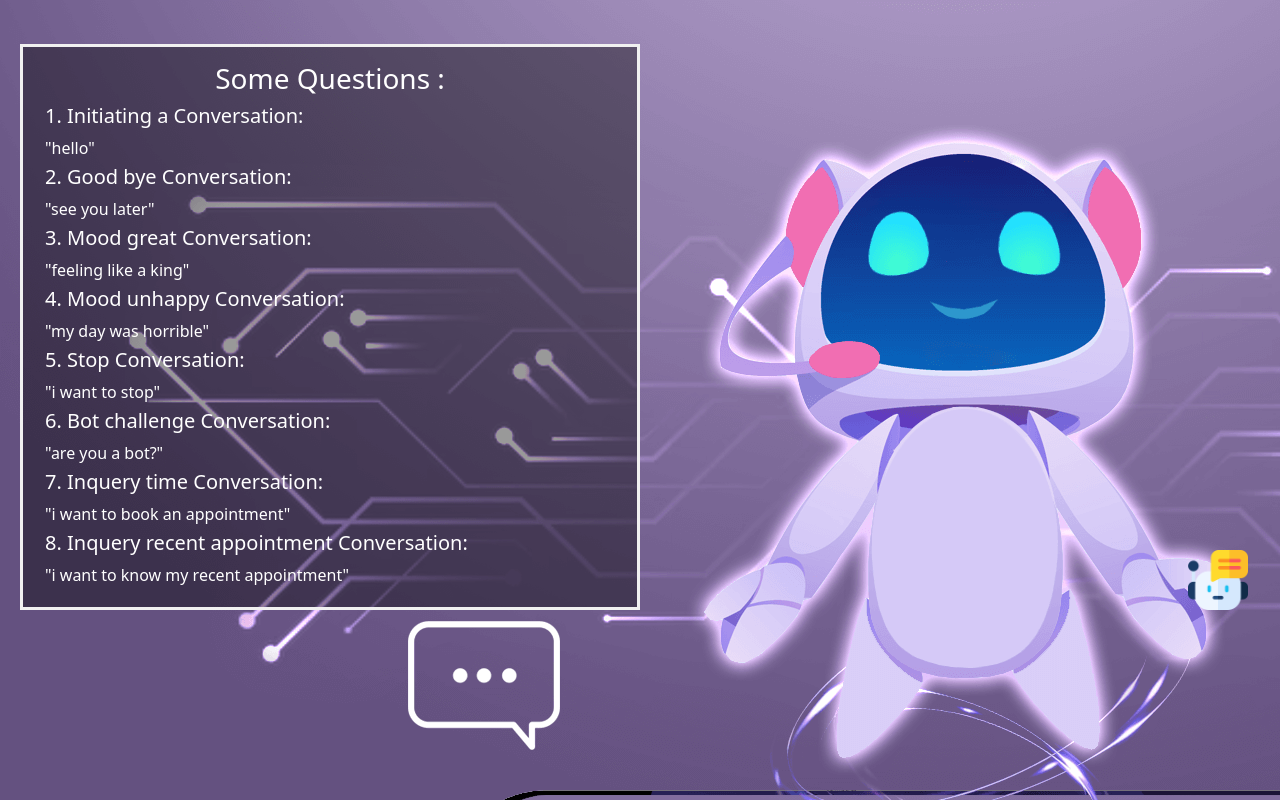
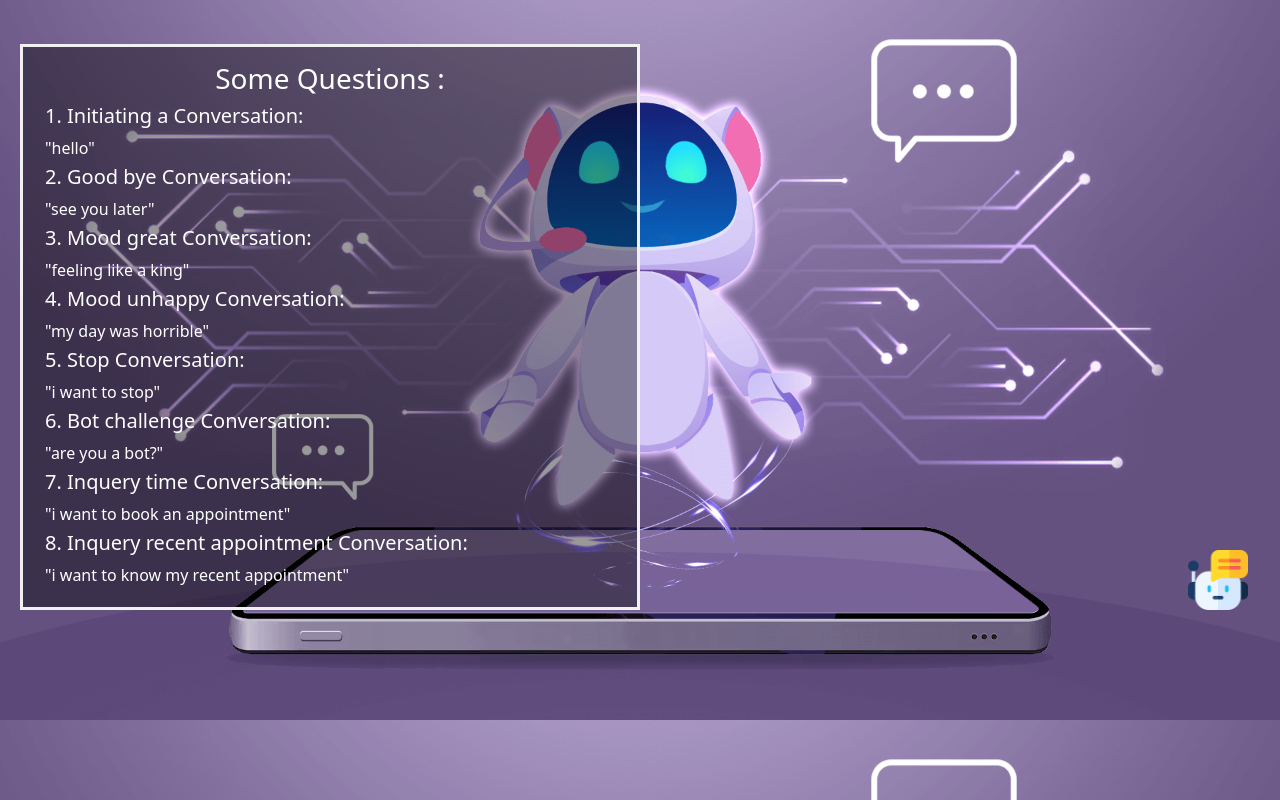
Before and after one commit to vlad99764/chatbotui-react, a React (Create React App) app: page / in a window 1280 px wide. Built offline with nearby package versions, Linux system fonts and the light colour scheme.

Commit message:
main component body style modifid

```diff
--- a/src/App.css
+++ b/src/App.css
@@ -6,6 +6,8 @@
 body {
   background-image: url("./assets/botAi.png");
   padding: 20px;
+  font-family: Arial, sans-serif;
+  background-size: 100%;
 }
 
 .column1 {
```
